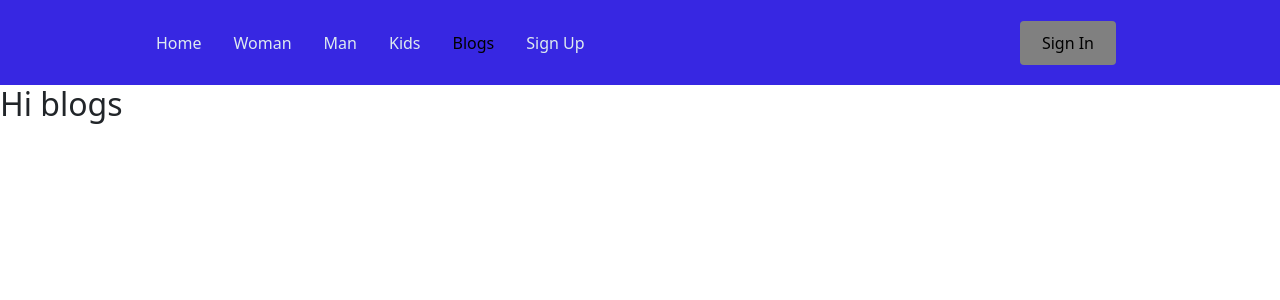
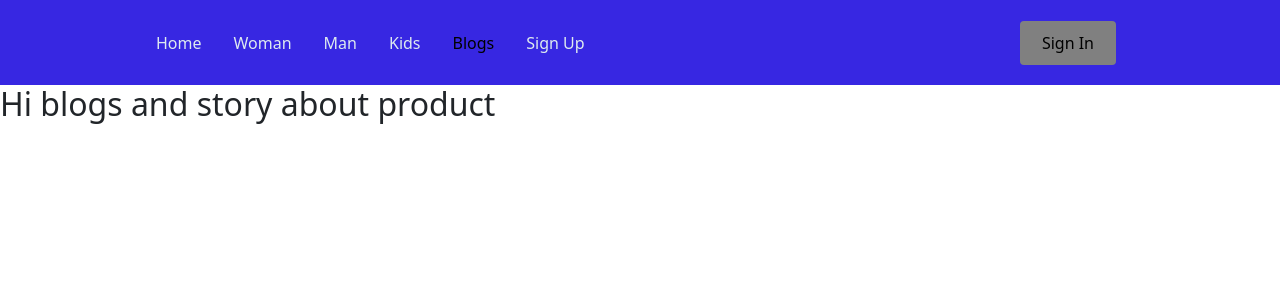
Before and after one commit to omipatel/menubar, a React (Create React App) app: page /blogs in a window 1280 px wide. Shown: the top 300 px of the page. Built offline with nearby package versions, Linux system fonts and the light colour scheme.

Commit message:
add point in blogs

```diff
--- a/src/Components/Blogs.js
+++ b/src/Components/Blogs.js
@@ -5,7 +5,7 @@ const Blogs = () => {
 return (
 
 <div>
-	 <h2>Hi blogs </h2>
+	 <h2>Hi blogs and story about product  </h2>
 	</div>
 
 );
```
